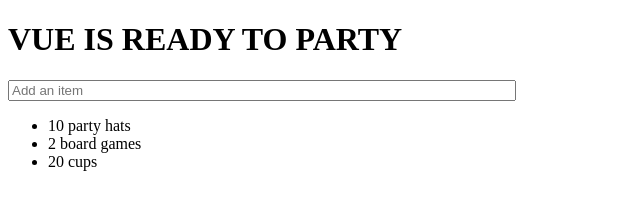
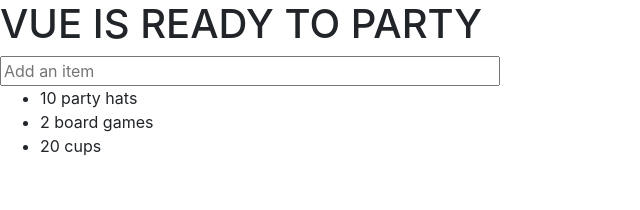
Before and after one commit to Fawaz-Khayat/vue-getting_started, a plain HTML site: page index.html in a window 1280 px wide. Shown: the whole page, without its empty margins (0-640 px from the left). Drawn offline with nearby package versions, Linux system fonts and the light colour scheme.

Commit message:
add bootstrap stylesheet for better visuals

```diff
--- a/index.html
+++ b/index.html
@@ -9,7 +9,7 @@
         <title></title>
         <meta name="description" content="">
         <meta name="viewport" content="width=device-width, initial-scale=1">
-        <link rel="stylesheet" href="">
+        <link rel="stylesheet" href="https://stackpath.bootstrapcdn.com/bootstrap/4.1.2/css/bootstrap.min.css" integrity="sha384-Smlep5jCw/wG7hdkwQ/Z5nLIefveQRIY9nfy6xoR1uRYBtpZgI6339F5dgvm/e9B" crossorigin="anonymous">
     </head>
     <body>
         <!--[if lt IE 7]>
```
